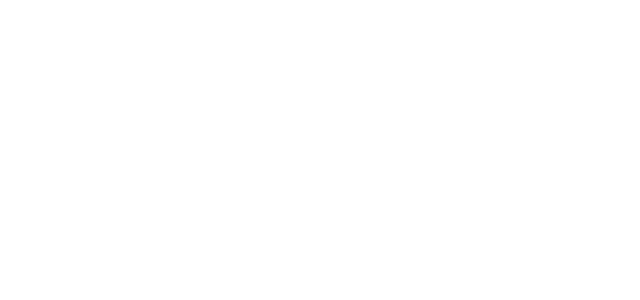
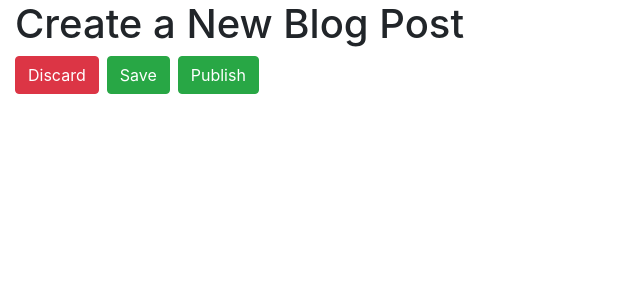
Before and after one commit to lkacoy/webdev-cs5610-project-angular, an Angular app: page /createPost in a window 1280 px wide. Before the commit this address led to /. Shown: the top 300 px of the page, without its empty margins (0-640 px from the left). Built offline with nearby package versions, Linux system fonts and the light colour scheme.

Commit message:
start adding the layout for creating a post

```diff
--- a/src/app/app.routing.ts
+++ b/src/app/app.routing.ts
@@ -7,11 +7,13 @@ import {BlogListComponent} from "./blog-list/blog-list.component";
 import {BlogInfoComponent} from "./blog-info/blog-info.component";
 import {HomeComponent} from "./home/home.component";
 import {ProjectHomeComponent} from "./project-home/project-home.component";
+import {CreatePostComponent} from "./create-post/create-post.component";
 const appRoutes: Routes = [
   {path: '', component: HomeComponent, pathMatch: 'full'},
   {path: 'home', component: ProjectHomeComponent},
   {path: 'blog-list', component: BlogListComponent},
   {path: 'blog-search', component: BlogSearchComponent},
+  {path: 'createPost', component: CreatePostComponent},
   {path: 'login', component: LoginComponent},
   {path: 'register', component: RegisterComponent},
   {path: 'profile', component: ProfileComponent},
--- a/src/app/create-post/create-post.component.html
+++ b/src/app/create-post/create-post.component.html
@@ -1,3 +1,14 @@
-<p>
-  create-post works!
-</p>
+<div class="container-fluid">
+  <h1>Create a New Blog Post</h1>
+
+
+  <button class="btn btn-danger mr-2" (click)="deleteDraft()">
+    Discard
+  </button>
+  <button class="btn btn-success mr-2" (click)="saveDraft()">
+    Save
+  </button>
+  <button class="btn btn-success" (click)="publishPost()">
+    Publish
+  </button>
+</div>
--- a/src/app/create-post/create-post.component.ts
+++ b/src/app/create-post/create-post.component.ts
@@ -12,4 +12,20 @@ export class CreatePostComponent implements OnInit {
   ngOnInit() {
   }
 
+  deleteDraft() {
+    if(confirm('Continuing will delete your draft and you will be unable to return to make edits. Continue?')) {
+
+    }
+  }
+
+  saveDraft() {
+
+  }
+
+  publishPost() {
+    if(confirm('Continuing will make your content viewable to others. Continue?')) {
+
+    }
+  }
+
 }
```
